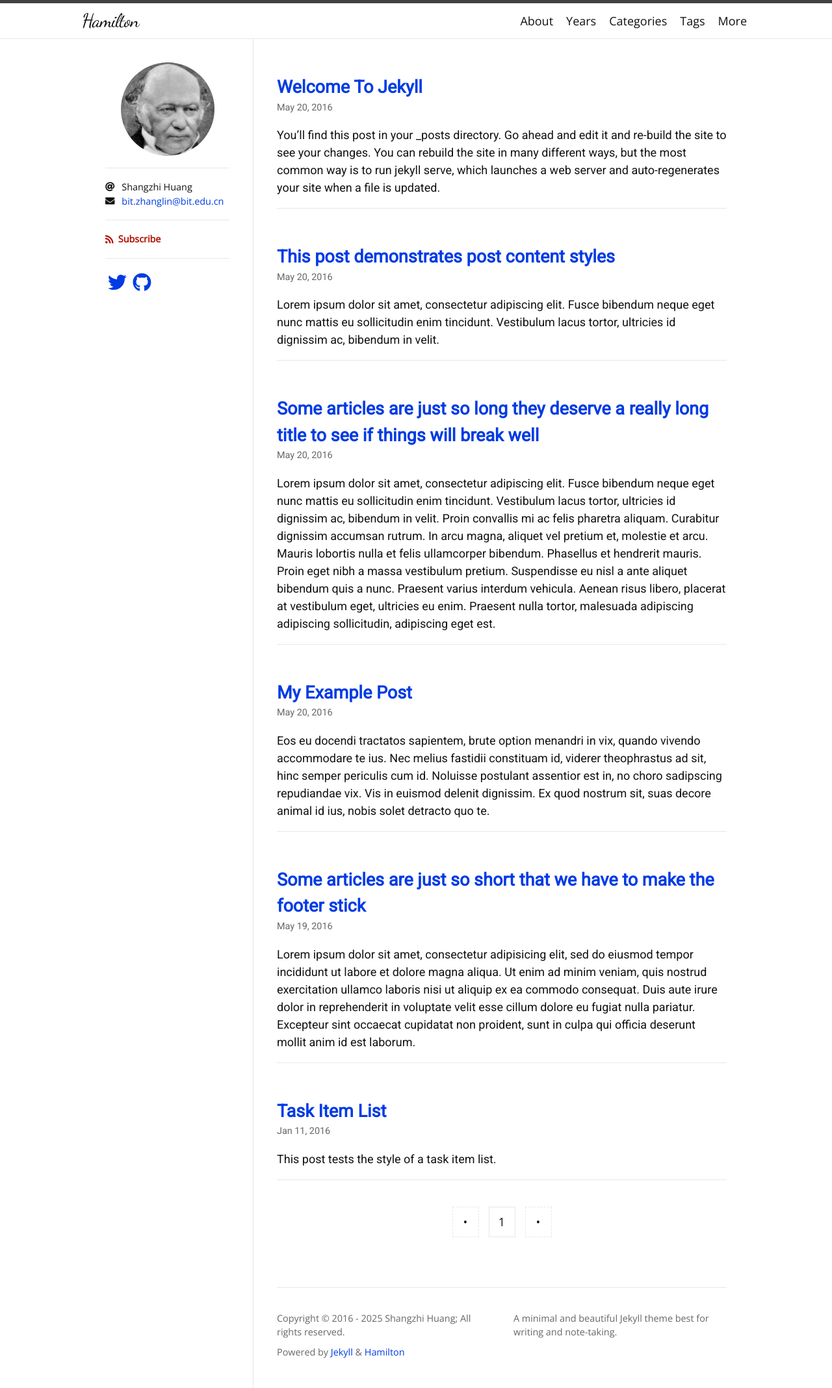
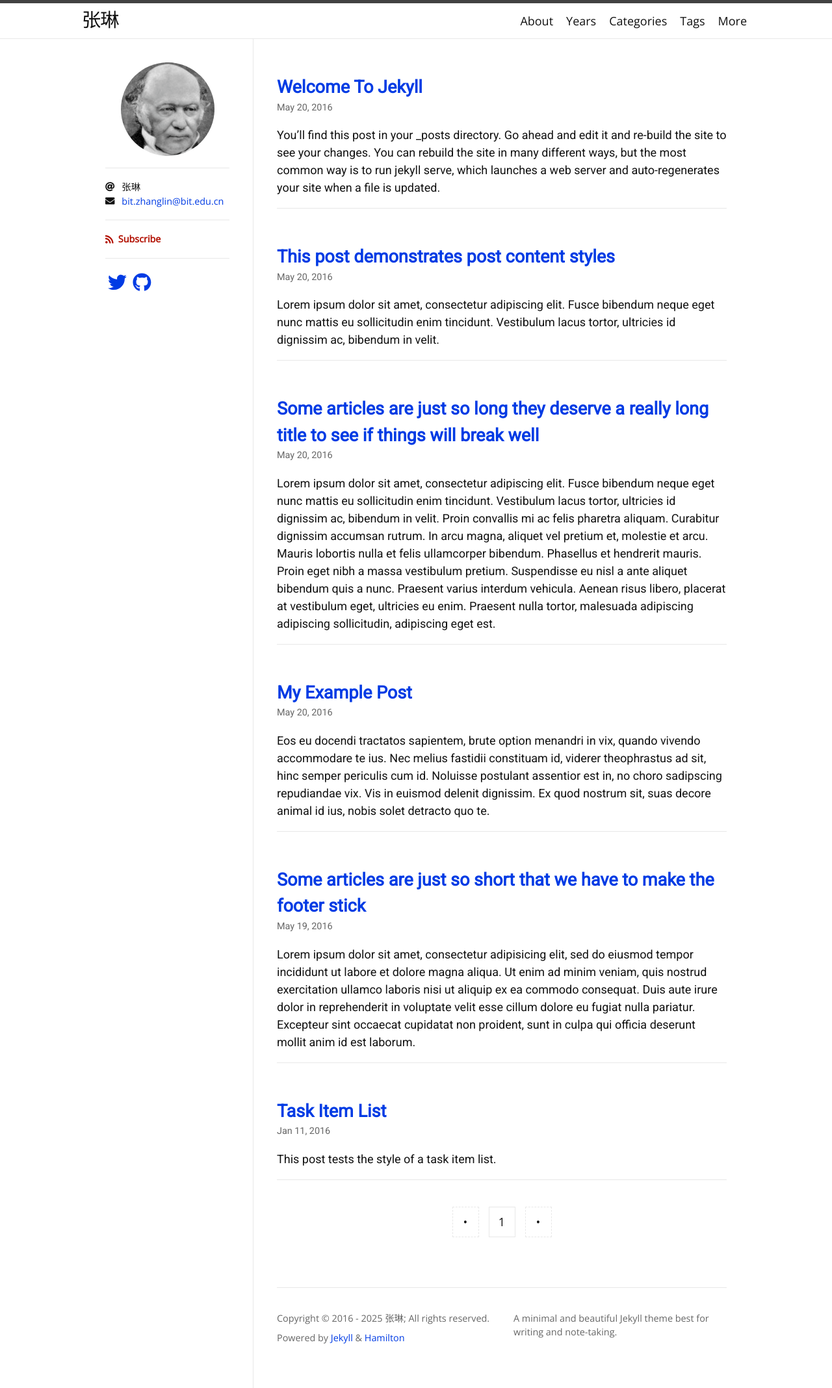
Before and after one commit to Eric-ZhangL/Eric-ZhangL.github.io, a Jekyll site: the page built from index.html, in a window 1280 px wide. Shown: the whole page at 65% size. Built offline with Jekyll 4.4.1, drawn with Linux system fonts in a browser that asks for light colours; nearby versions of some CDN libraries; some web fonts are replaced; the list of posts is cut into pages by our own code.

Commit message:
20250628

```diff
--- a/_config.yml
+++ b/_config.yml
@@ -1,6 +1,6 @@
-title: Hamilton
+title: 张琳
 description: A minimal and beautiful Jekyll theme best for writing and note-taking.
-author: Shangzhi Huang
+author: 张琳
 avatar: /logo.png
 email: bit.zhanglin@bit.edu.cn
 
```
